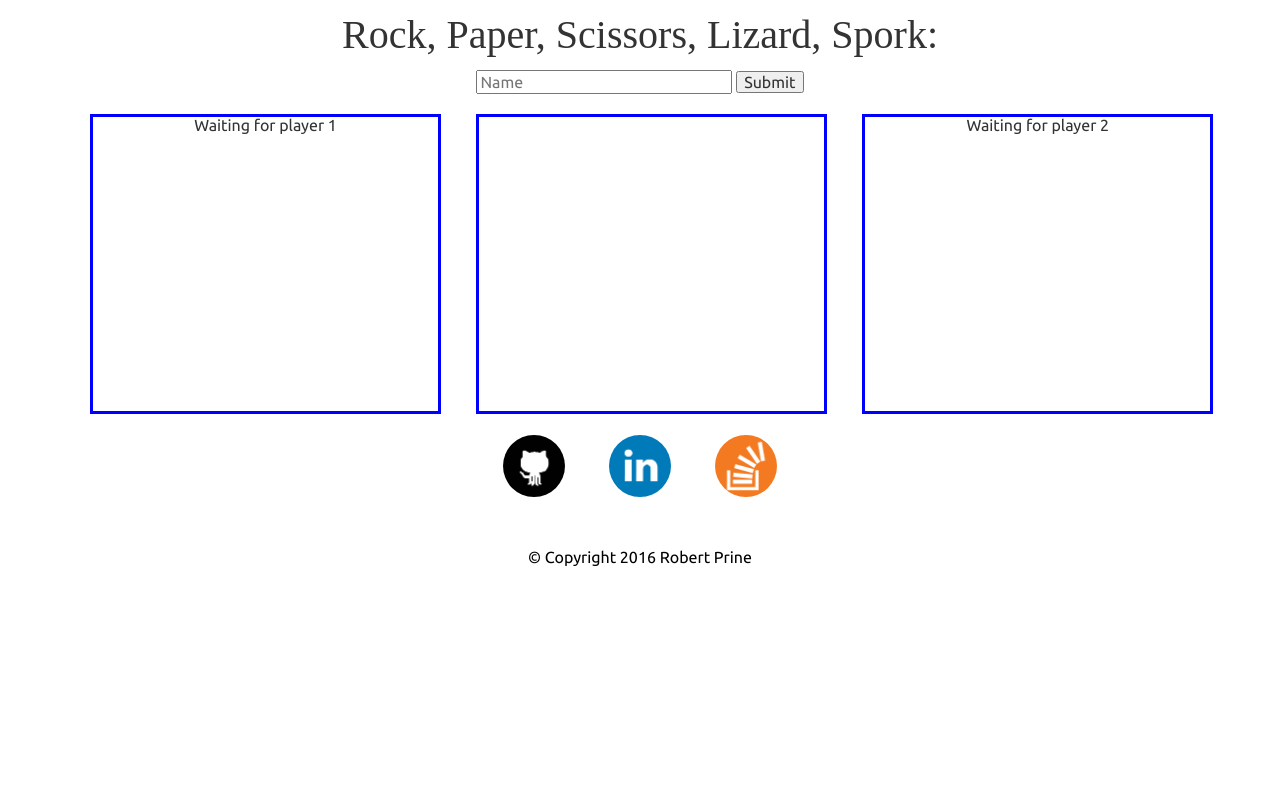
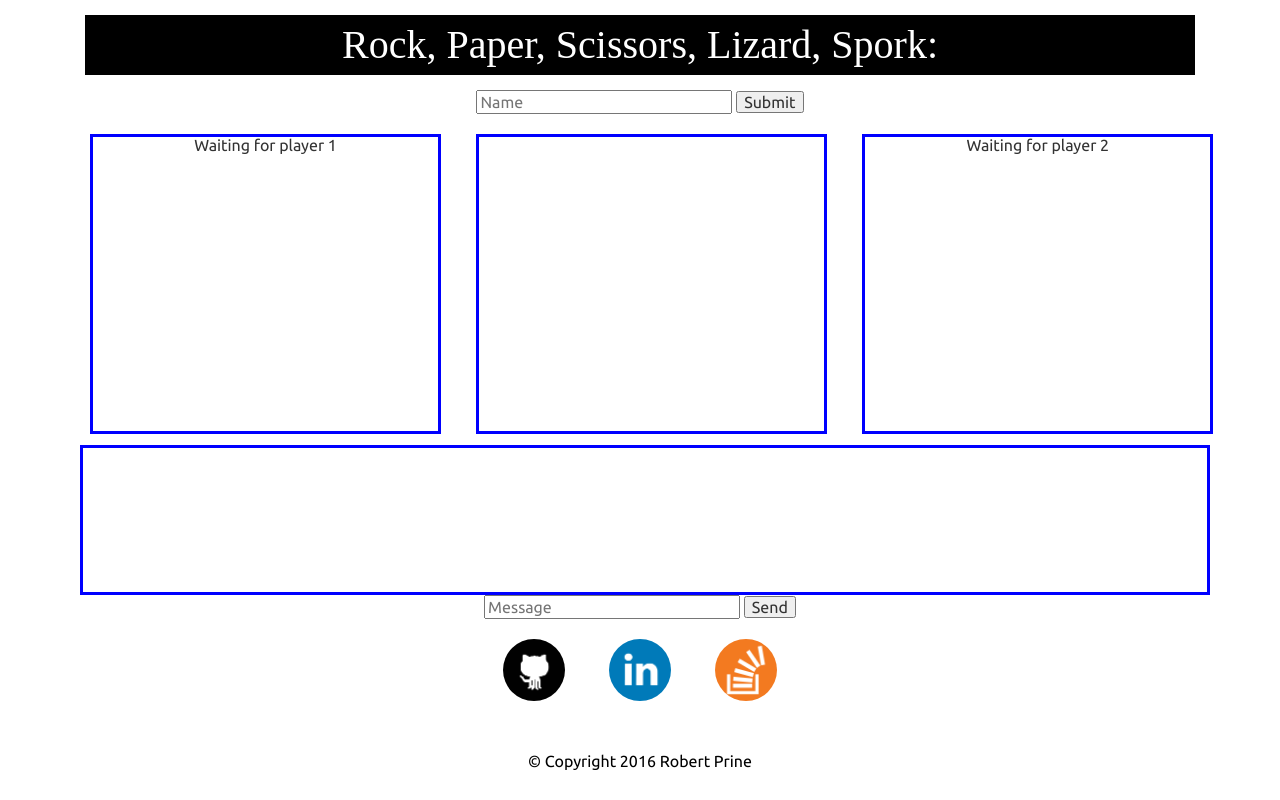
Before and after one commit to robertprine2/rps-plain, a PHP site: page / in a window 1280 px wide. Run offline with PHP 8.4, Linux system fonts and the light colour scheme; some libraries are stand-ins or nearby versions; some web fonts are replaced.

Commit message:
added chat

```diff
--- a/assets/css/style.css
+++ b/assets/css/style.css
@@ -8,6 +8,9 @@ h1 {
 	font-family: 'Droid Serif', serif;
 	font-size: 40px;
 	margin: 15px;
+	background-color: black;
+	color: white;
+	padding: 10px;
 }
 
 h2 {
@@ -53,6 +56,17 @@ button img {
 	border: solid 2px red;
 }
 
+/* Chat */
+
+#history {
+	border: solid 3px blue;
+	margin-left: 10px;
+	height: 150px;
+	overflow-y: scroll;
+	margin-top: 10px;
+	text-align: left;
+}
+
 /* Social Icons */
 
 .socIcon {
--- a/assets/javascript/game.js
+++ b/assets/javascript/game.js
@@ -9,6 +9,8 @@ $(document).ready(function(){
 		// variable for firebase app
 
 		dataInfo: new Firebase("https://rpslsp.firebaseio.com/"),
+
+		dataChat: new Firebase("https://chatrps.firebaseio.com/"),
 
 		// Array with game pieces
 
@@ -26,6 +28,12 @@ $(document).ready(function(){
 			],
 
 		// variables used for player objects
+
+		time: "",
+
+		myName: "",
+
+		message: "",
 
 		userId: "",
 
@@ -68,6 +76,8 @@ $(document).ready(function(){
 				// assigns user input as game.name
 
 				game.name = $("#name-input").val().trim();
+
+				game.myname = $("#name-input").val().trim();
 
 				game.dataInfo.once("value", function(snapshot) {
 
@@ -873,6 +883,52 @@ $(document).ready(function(){
 
 		},
 
+		// chat send button
+
+		chatSend: function() {
+			$('#send').on('click', function() {
+
+				var typed = $("#message").val().trim();
+
+				var time = Firebase.ServerValue.TIMESTAMP
+
+				game.message = game.myname + ": " + typed;
+
+				game.dataChat.push({
+					message: game.message,
+					time: time
+				})
+
+				document.getElementById("message").value = "";
+
+				return false;
+
+			});// end of on click #send
+
+		}, // end of chatSend function
+
+		chatUpdateLocal: function() {
+
+			game.dataChat.orderByChild("time").on('child_added', function(snapshot) {
+
+				console.log(snapshot.val())
+				game.message = snapshot.val().message;
+				game.time = snapshot.val().time;
+
+				game.chatPrint();
+
+
+			}); // end dataChat on childAdded
+		}, // end chatPrint function
+
+		chatPrint: function() {
+
+			var chatTime = moment(game.time).format("MMM DD, YYYY hh:mm:ss");
+
+			$('#history').append(chatTime + " " + game.message + "<br>");
+
+		},
+
 	} // Ends game object
 
 
@@ -893,6 +949,14 @@ $(document).ready(function(){
 
 	game.disconnect();
 
+	// enables chatSend function
+
+	game.chatSend();
+
+	// updates local variables from firebase
+
+	game.chatUpdateLocal();
+
 	// Player 1 picks their choice showing them what they chose, but not player 2. Their choice is added to firebase. The turn counter goes up highlighting the other players play area.
 
 	// PLayer 2 picks and their play area is updated with their choice. Their choice is added to firebase. This triggers the showing of both players choices in their respective boxes and who won in the middle box. This also makes the win/loss/tie counters go up
--- a/index.html
+++ b/index.html
@@ -9,6 +9,7 @@
 	<link rel="icon" href="assets/images/favicon.ico" type="image/ico">
 	<link href='https://fonts.googleapis.com/css?family=Droid+Serif' rel='stylesheet' type='text/css'>
 	<link href='https://fonts.googleapis.com/css?family=Ubuntu' rel='stylesheet' type='text/css'>
+	<script src="https://cdn.jsdelivr.net/momentjs/2.12.0/moment.min.js"></script>
 	<link rel="stylesheet" href="https://maxcdn.bootstrapcdn.com/bootstrap/3.3.6/css/bootstrap.min.css" integrity="sha384-1q8mTJOASx8j1Au+a5WDVnPi2lkFfwwEAa8hDDdjZlpLegxhjVME1fgjWPGmkzs7" crossorigin="anonymous">
 	<link rel="stylesheet" type="text/css" href="assets/css/reset.css">
 	<link rel="stylesheet" type="text/css" href="assets/css/style.css">
@@ -67,6 +68,23 @@
 			</div>
 		</div>
 
+		<div class="row">
+			<div class="col-sm-12">
+				<div id="chat">
+					<form>
+						<div id="history">
+						</div>
+						<div class="form">
+				    		<input type="text" placeholder="Message" id="message"><br>
+				    	</div>
+				    	<div class="form">
+				    		<button id="send" name="send" type="button">Send</button>
+				    	</div>
+			 		</form>
+			  	</div>
+			</div>
+		</div>
+
 	</div>
 
 	<div>
```
